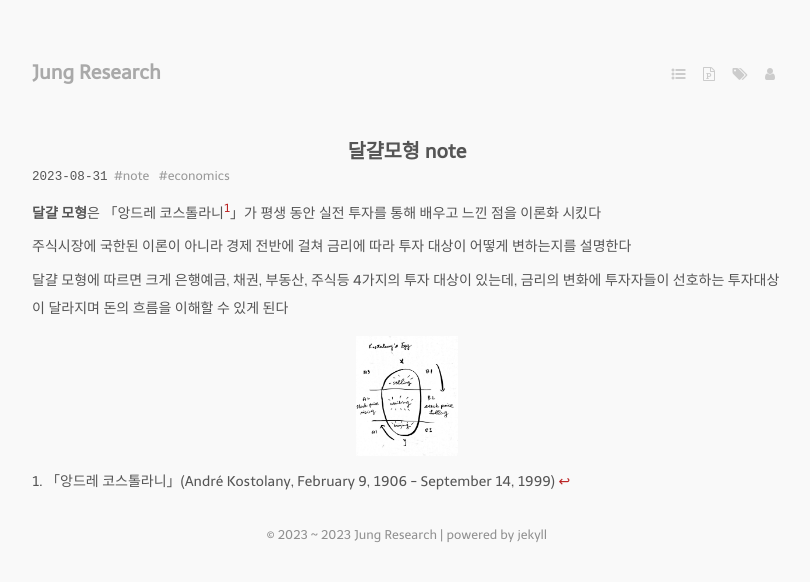
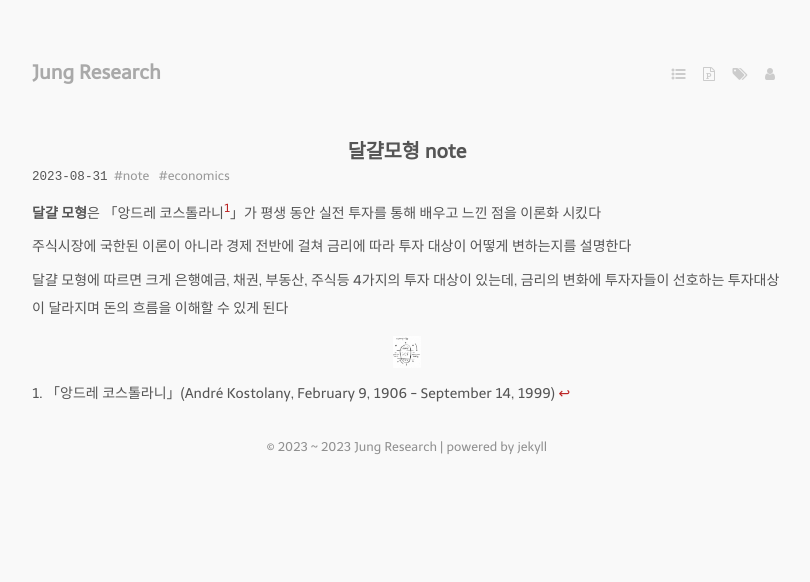
Before and after one commit to jung-research/github.io, a Jekyll site: the page built from _posts/2023-08-31-kostolany_egg.md, in a window 1280 px wide. Shown: the top 582 px of the page, without its empty margins (233-1043 px from the left). Built offline with Jekyll 4.4.1, drawn with Linux system fonts in a browser that asks for light colours; nearby versions of some CDN libraries; some web fonts are replaced; comment, search, counter and statistics services are not loaded.

Commit message:
mod kostolany egg

```diff
--- a/_posts/2023-08-31-kostolany_egg.md
+++ b/_posts/2023-08-31-kostolany_egg.md
@@ -14,7 +14,7 @@ tags:
 달걀 모형에 따르면 크게 은행예금, 채권, 부동산, 주식등 4가지의 투자 대상이 있는데, 금리의 변화에 투자자들이 선호하는
 투자대상이 달라지며 돈의 흐름을 이해할 수 있게 된다
 
-![egg](/assets/2023-08-31-kostolany_egg/kostolany_egg__egg.jpg 'Translated and drawn by Nilla Chen'){:height="120px"}
+![egg](/assets/2023-08-31-kostolany_egg/kostolany_egg__egg.jpg 'Translated and drawn by Nilla Chen'){:height="32em"}
 
 
 [^1]: 「앙드레 코스톨라니」(André Kostolany, February 9, 1906 - September 14, 1999)
```
